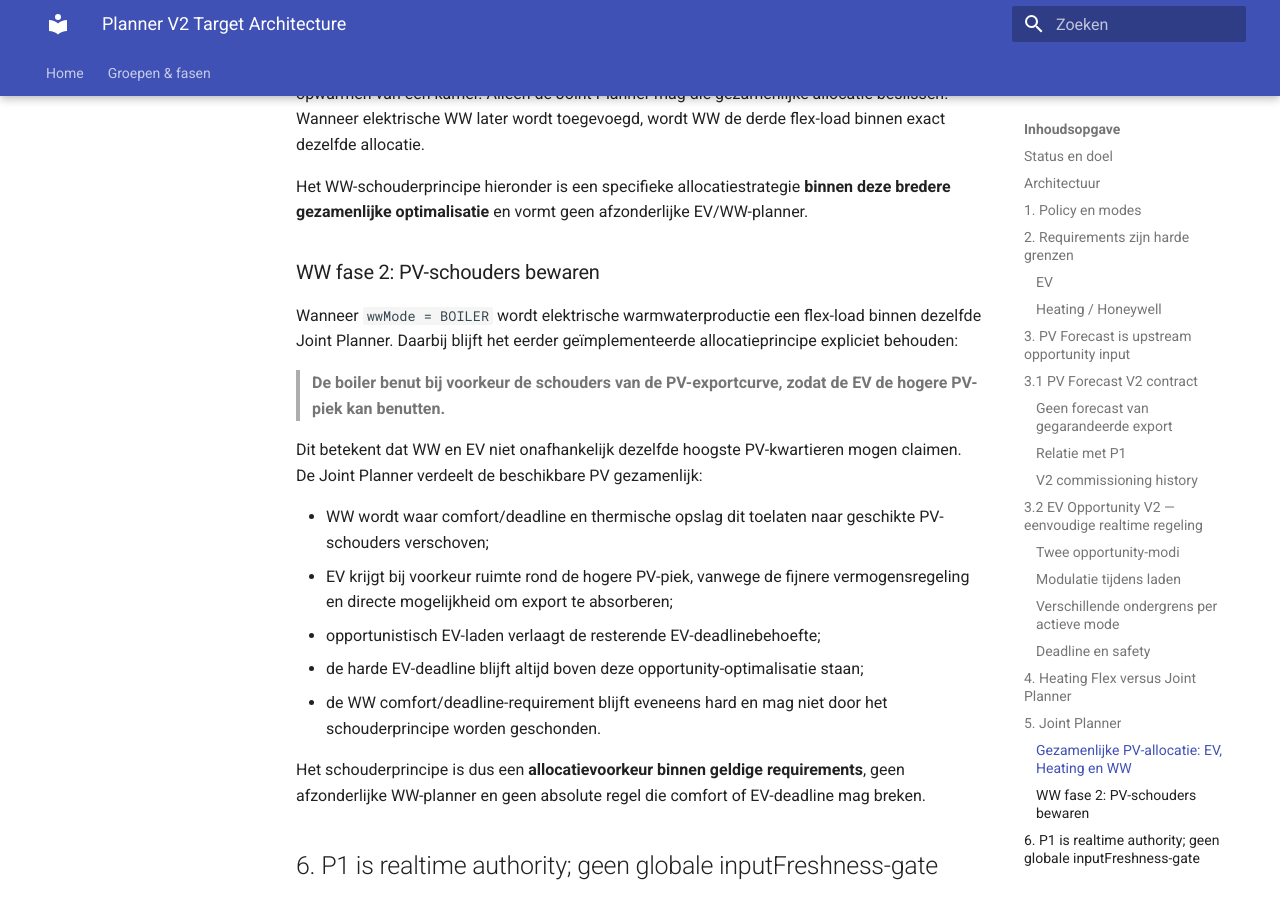
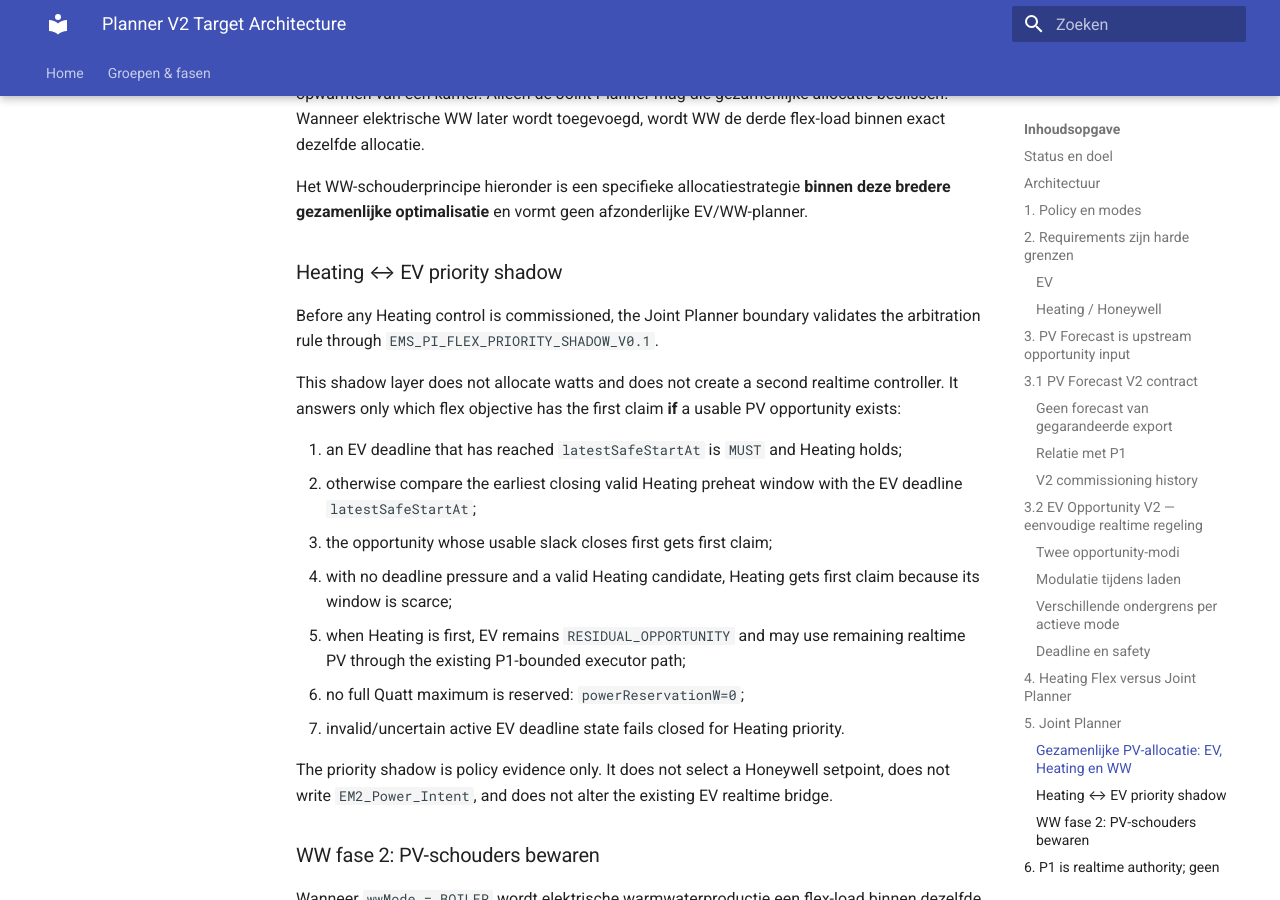
Before and after one commit to OnsKasteeltje/homey-energy-manual, an MkDocs documentation site: the page built from docs/software-architecture/architecture/06-planner-v2-target.md, in a window 1280 px wide and 900 px high, scrolled down 9522 px. Built offline with MkDocs 1.6.1 and Material for MkDocs 9.7.7, drawn with Linux system fonts in a browser that asks for light colours.

Commit message:
docs(planner): define Heating EV slack priority shadow

```diff
--- a/docs/software-architecture/architecture/06-planner-v2-target.md
+++ b/docs/software-architecture/architecture/06-planner-v2-target.md
@@ -327,6 +327,22 @@ Een verwachte PV-piek kan dus bijvoorbeeld concurreren tussen EV-laden en het ee
 
 Het WW-schouderprincipe hieronder is een specifieke allocatiestrategie **binnen deze bredere gezamenlijke optimalisatie** en vormt geen afzonderlijke EV/WW-planner.
 
+### Heating ↔ EV priority shadow
+
+Before any Heating control is commissioned, the Joint Planner boundary validates the arbitration rule through `EMS_PI_FLEX_PRIORITY_SHADOW_V0.1`.
+
+This shadow layer does not allocate watts and does not create a second realtime controller. It answers only which flex objective has the first claim **if** a usable PV opportunity exists:
+
+1. an EV deadline that has reached `latestSafeStartAt` is `MUST` and Heating holds;
+2. otherwise compare the earliest closing valid Heating preheat window with the EV deadline `latestSafeStartAt`;
+3. the opportunity whose usable slack closes first gets first claim;
+4. with no deadline pressure and a valid Heating candidate, Heating gets first claim because its window is scarce;
+5. when Heating is first, EV remains `RESIDUAL_OPPORTUNITY` and may use remaining realtime PV through the existing P1-bounded executor path;
+6. no full Quatt maximum is reserved: `powerReservationW=0`;
+7. invalid/uncertain active EV deadline state fails closed for Heating priority.
+
+The priority shadow is policy evidence only. It does not select a Honeywell setpoint, does not write `EM2_Power_Intent`, and does not alter the existing EV realtime bridge.
+
 ### WW fase 2: PV-schouders bewaren
 
 Wanneer `wwMode = BOILER` wordt elektrische warmwaterproductie een flex-load binnen dezelfde Joint Planner. Daarbij blijft het eerder geïmplementeerde allocatieprincipe expliciet behouden:
```
